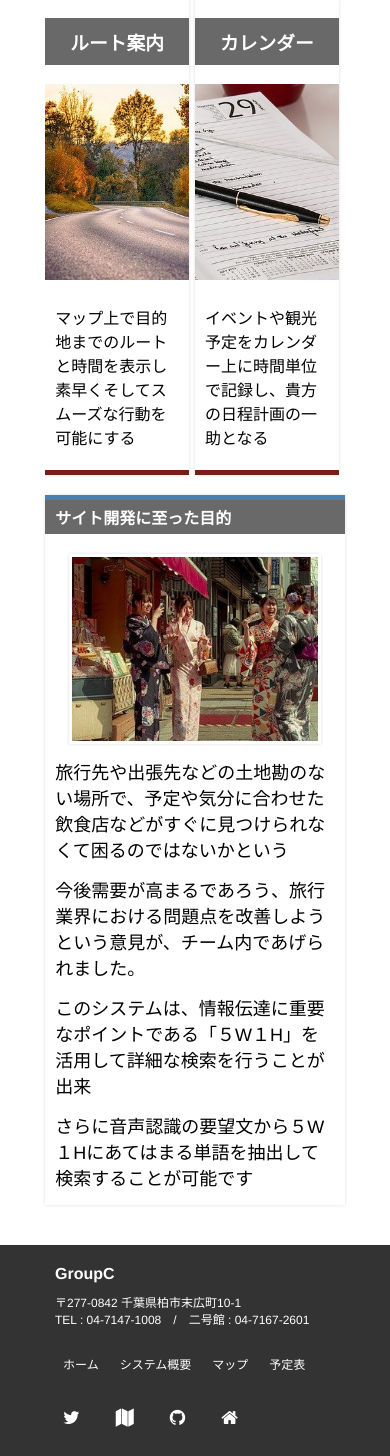
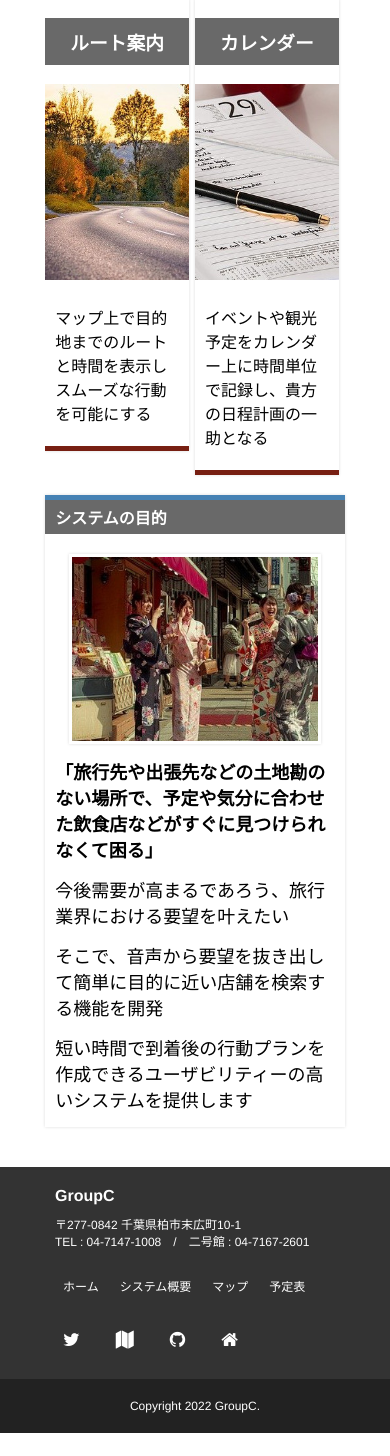
Before and after one commit to kazumaru18/grad2021_groupC, a Django app: page /describe/ in a window 390 px wide. Shown: the part 942-2398 px from the top of the page. After the commit the page ends 2375 px from the top, so only its background shows below. Run offline with Django 3.2, Linux system fonts and the light colour scheme; some libraries are stand-ins or nearby versions.

Commit message:
概要文を一部訂正

```diff
--- a/map/templates/describe.html
+++ b/map/templates/describe.html
@@ -31,7 +31,7 @@
           <article class="grid">
               <h3>ルート案内</h3>
               <p class="img"><img src="{% static 'images/eyecatch3_.jpg' %}" width="220" height="300" alt=""></p>
-              <p>マップ上で目的地までのルートと時間を表示し<br>素早くそしてスムーズな行動を可能にする</p>
+              <p>マップ上で目的地までのルートと時間を表示し<br>スムーズな行動を可能にする</p>
           </article>
           <article class="grid">
         <h3>カレンダー</h3>
@@ -41,13 +41,13 @@
       </section>
 
       <section class="content">
-          <h3 class="heading">サイト開発に至った目的</h3>
+          <h3 class="heading">システムの目的</h3>
           <article>
               <img src="{% static 'images/sample1.jpg' %}" width="320" height="240" alt="" class="alignleft frame">
-              <p><font size="4">旅行先や出張先などの土地勘のない場所で、予定や気分に合わせた飲食店などがすぐに見つけられなくて困るのではないかという</font></p>
-              <p><font size="4">今後需要が高まるであろう、旅行業界における問題点を改善しようという意見が、チーム内であげられました。</font></p>
-              <p><font size="4">このシステムは、情報伝達に重要なポイントである「５W１H」を活用して詳細な検索を行うことが出来</font></p>
-              <p><font size="4">さらに音声認識の要望文から５W１Hにあてはまる単語を抽出して検索することが可能です</font></p>
+              <p><font size="4"><strong>「旅行先や出張先などの土地勘のない場所で、予定や気分に合わせた飲食店などがすぐに見つけられなくて困る」</strong></font></p>
+              <p><font size="4">今後需要が高まるであろう、旅行業界における要望を叶えたい</font></p>
+              <p><font size="4">そこで、音声から要望を抜き出して簡単に目的に近い店舗を検索する機能を開発</font></p>
+              <p><font size="4">短い時間で到着後の行動プランを作成できるユーザビリティーの高いシステムを提供します</font></p>
           </article>
       </section>
 
--- a/static/css/plus.css
+++ b/static/css/plus.css
@@ -270,23 +270,6 @@
 .textlink01 a:hover::after {
 	transform: scaleX(1);
 }
-.mike{
-  font-size: 30px;
-}
-.mike_png{
-  height: 30px;
-  width: 30px;
-}
-@media screen and (max-width: 480px) {
-  .mike{
-    font-size: 20px;
-  }
-  .mike_png{
-    height: 10px;
-    width: 10px;
-  }
-}
-
 /* 以下　システム概要 */
 #wrapper{
   margin:0 auto;
--- a/static/css/style.css
+++ b/static/css/style.css
@@ -88,7 +88,7 @@
 }
 @media screen and (max-width: 680px) {
   .pc-nav{
-    display:none;
+    display: none;
   }
 
   /*=============================
```
